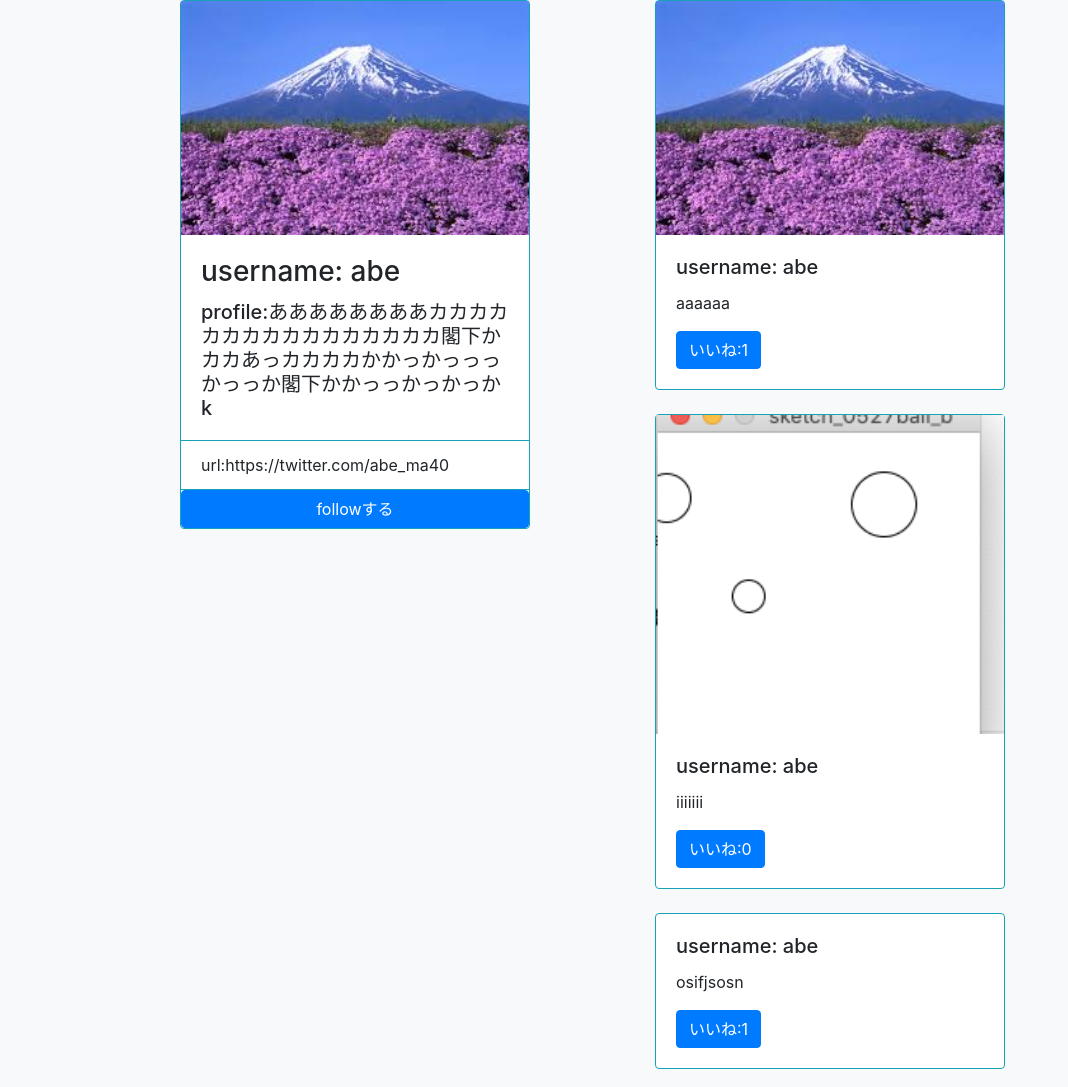
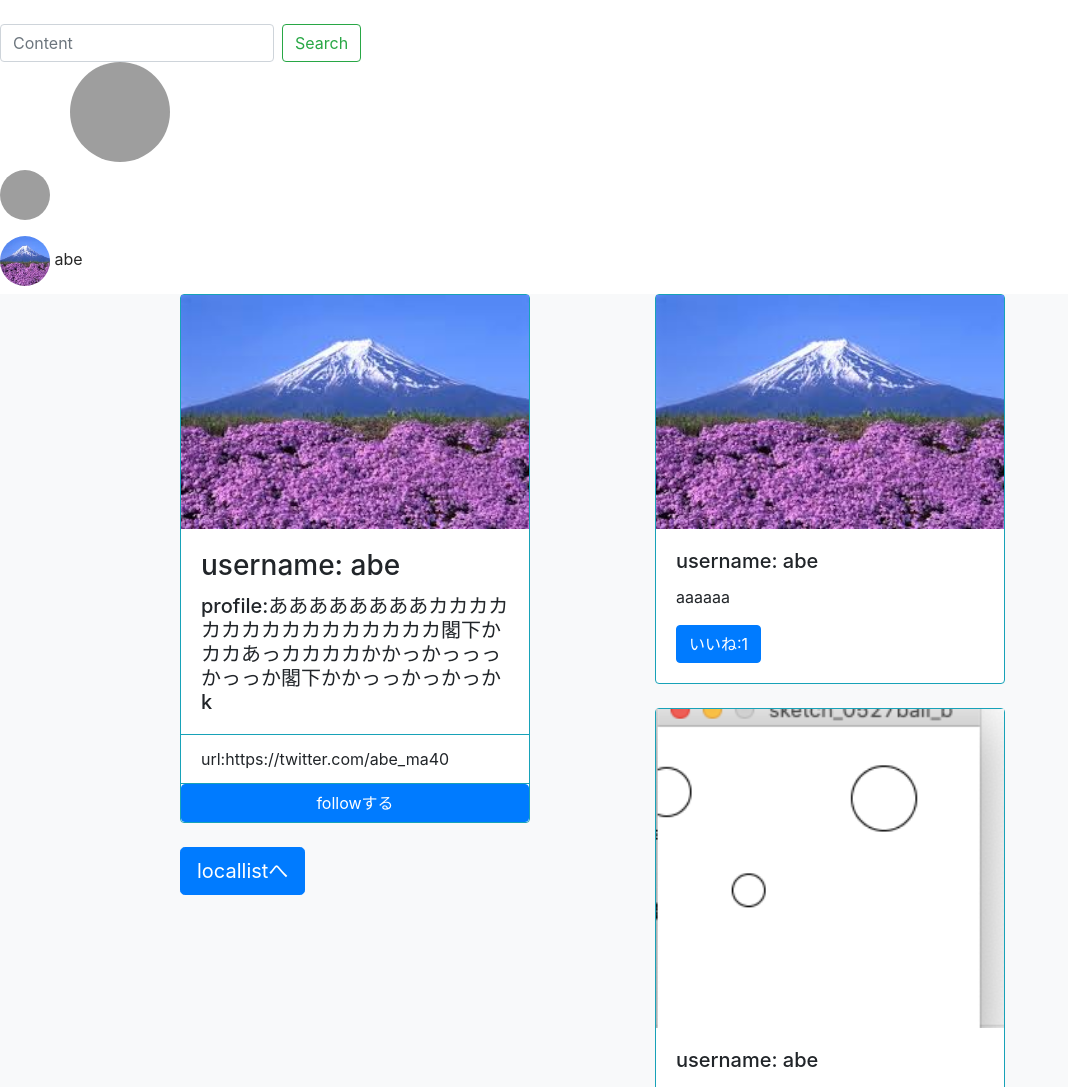
Before and after one commit to kayo289/twitter_clone, a Django app: page /mypage/2 in a window 1280 px wide. Shown: the top 1087 px of the page, without its empty margins (0-1068 px from the left). Run offline with Django 3.2, Linux system fonts and the light colour scheme; data comes from the database, SQL or seed files in the repository; both versions use the stored data as it was after the commit; data that the repository does not hold is empty; some libraries are stand-ins or nearby versions; grey boxes are pictures that could not be loaded.

Commit message:
ヘッダーを追加、localへの遷移ボタン

```diff
--- a/templates/mypage.html
+++ b/templates/mypage.html
@@ -4,6 +4,25 @@
 {% block customcss %}
 {% comment %} <link rel="stylesheet" type="text/css" href="{% static 'signup.css'%}"> {% endcomment %}
 {% endblock customcss %}
+
+{% block header %}
+      <!-- この下の行に mr-auto クラスを付与するだけ -->
+      <ul class="navbar-nav mr-auto ">
+        <form class="form-inline">
+            <input class="form-control mr-sm-2" type="search" placeholder="Content" aria-label="Search">
+            <button class="btn btn-outline-success my-2 my-sm-0" type="submit">Search</button>
+        </form>
+        <img src="/medi/icon.png" width="100" height="100" style="border-radius: 50%; margin-left:70px;">
+      </ul>
+      <ul class="navbar-nav" style="color:#ff0e29;">
+            <li class="nav-item">
+                <a class="nav-link" href="{% url 'logout' %}"><img src="/medi/logout.png" width="50" height="50" style="border-radius: 50%;"></a>
+            </li>
+            <li class="nav-item">
+                <a class="nav-link" href="{% url 'mypage' user.id %}" style="color:#272727;"> <img src="{{user.profile.profile_icon.url}}" width="50" height="50" style="border-radius: 50%;"> {{user.username}}</a>
+            </li>
+      </ul>
+{% endblock header %}
 
 {% block content %}
 <div class="bg-light">
@@ -23,12 +42,13 @@
                         <a href="#" class="btn btn-primary">プロフィールを編集する</a>
                     {% else %}
                         {%if  follow %}
-                            <a href="{% url 'follow_delete' user.pk %}" class="btn btn-primary">follow外す</a>
+                            <a href="{% url 'follow_delete' user.pk %}" class="btn btn-danger">follow外す</a>
                         {% else %}
                             <a href="{% url 'follow' user.pk %}" class="btn btn-primary">followする</a>
                         {% endif %}
                     {% endif %}
             </div>
+            <button href="#" type="button" class="btn btn-primary btn-lg">locallistへ</button>
         </div>
          <div class="col-4  offset-1">
             {% for post in post %}
```
Also changed, not shown: db.sqlite3.
